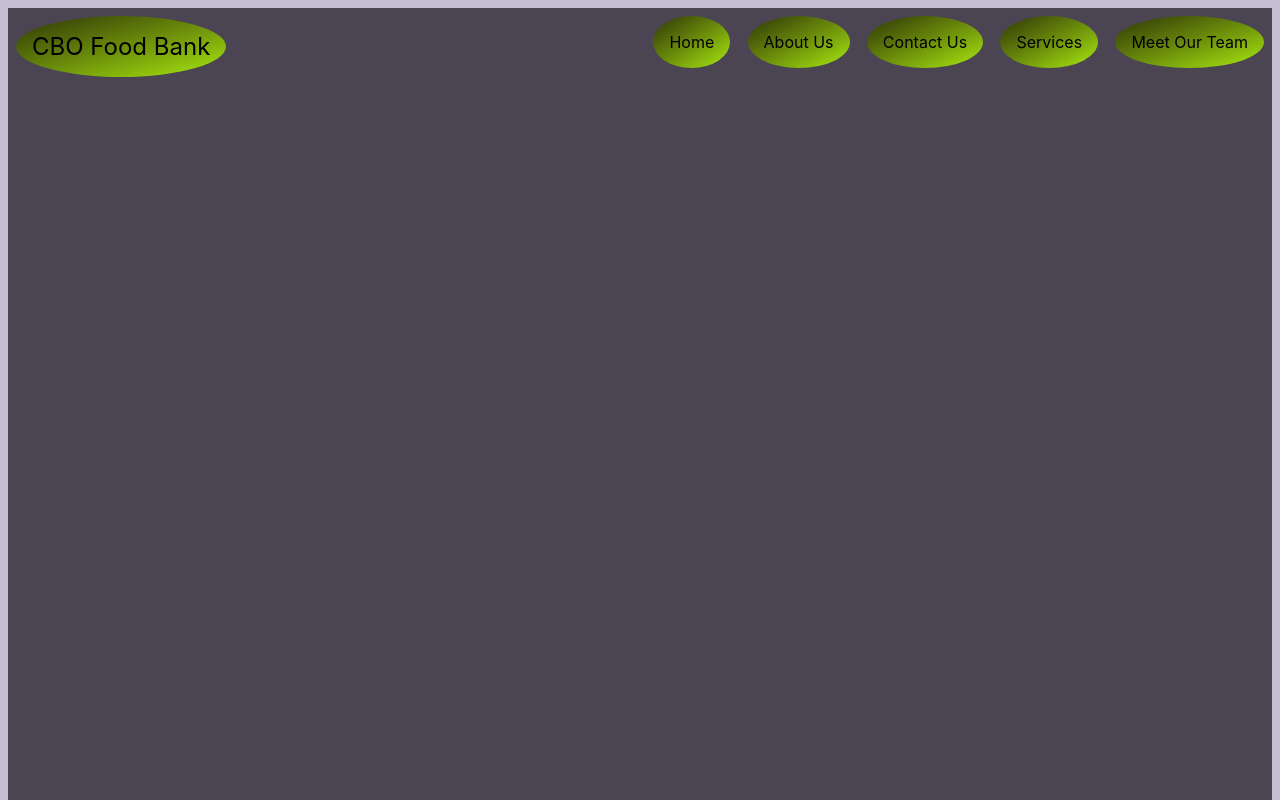
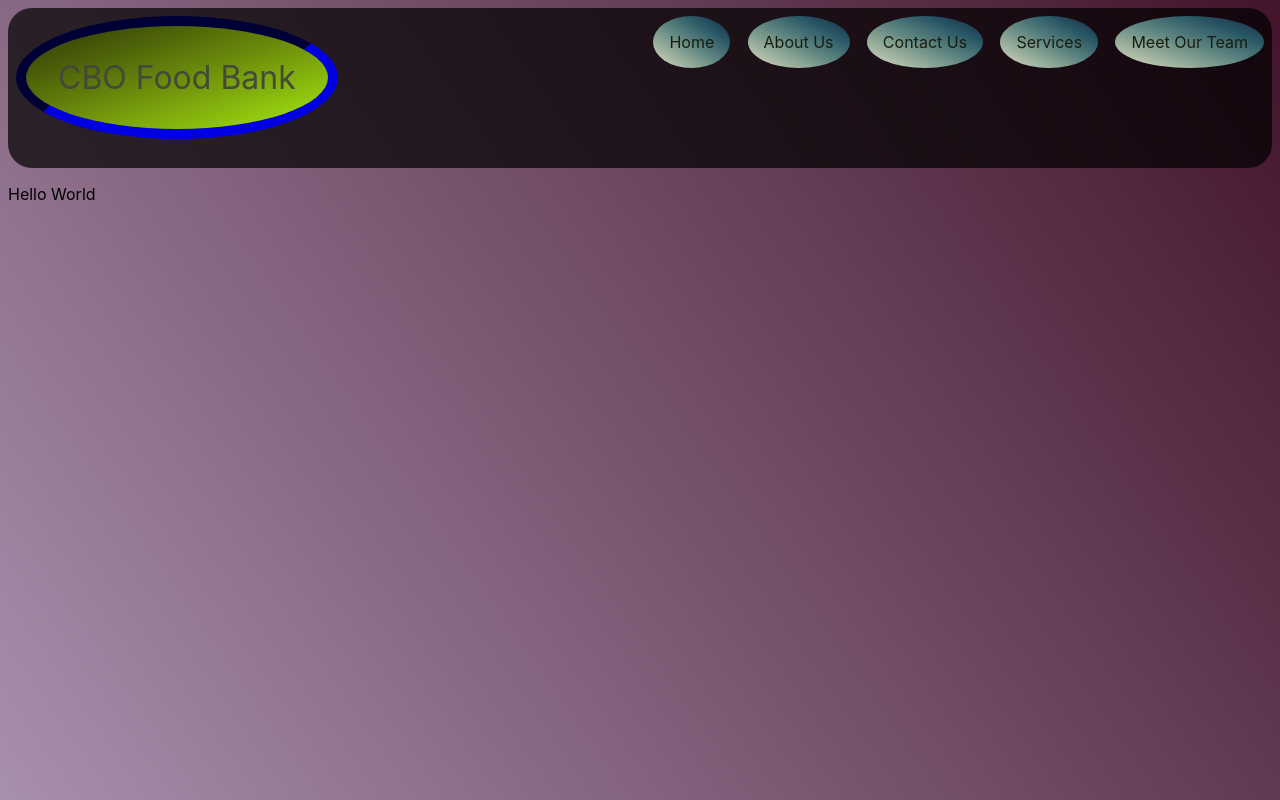
Before and after one commit to posi23/cbo-project1, a website: page index.html in a window 1280 px wide. Shown: the top 800 px of the page. Drawn offline with Linux system fonts and the light colour scheme; files that its build step writes are made by us from their sources.

Commit message:
made some changes to the navbar and logo of the website to make it more visually appealing

```diff
--- a/index.html
+++ b/index.html
@@ -25,6 +25,7 @@
                         </ul>
                   </nav>
             </div>
+            <p>Hello World</p>
             <br>
             <br>
             <br>
--- a/pages/css/styles.css
+++ b/pages/css/styles.css
@@ -2,32 +2,66 @@ body {
   margin: 0;
   font-family: -apple-system, BlinkMacSystemFont, "Segoe UI", Roboto, Oxygen,
     Ubuntu, Cantarell, "Open Sans", "Helvetica Neue", sans-serif;
-  background-color: #c6bfd1;
+  background-image: linear-gradient(
+    to right top,
+    #d2c6e0,
+    #ac96b2,
+    #886984,
+    #653e57,
+    #43142c
+  );
 }
 
 #main-content {
   margin: 0.5rem;
-  background-color: #4b4453;
 }
 
 .header {
+  height: 10rem;
+  width: auto;
+  background-color: rgba(0, 0, 0, 0.7);
+  border-radius: 1.5rem;
   position: sticky;
-  top: 1rem;
+  top: 0;
+  box-shadow: 10px, 10px, 4px, 2px, rgba(123, 121, 121, 0.75);
+}
+
+.header a {
+  color: #191d0e;
+  font-family: inherit;
+  text-decoration: none;
+  background-image: linear-gradient(
+    to right top,
+    #e0dcc6,
+    #9bb09c,
+    #5b837f,
+    #285665,
+    #142943
+  );
+  border-radius: 50%;
+}
+
+.header a:hover {
+  background-image: linear-gradient(
+    to bottom left,
+    #e0dcc6,
+    #9bb09c,
+    #5b837f,
+    #285665,
+    #142943
+  );
 }
 
 .header > a {
   position: absolute;
+  top: 0.5rem;
   left: 0.5rem;
-  font-size: 1.5rem;
+  font-size: 2rem;
   margin-right: 8rem;
-  padding: 1rem;
+  padding: 2rem;
+  border: darkblue 10px inset;
   display: inline-block;
-}
-
-.header a {
-  color: black;
-  font-family: inherit;
-  text-decoration: none;
+  color: #444939;
   background: linear-gradient(
     to right bottom,
     #2d3705,
@@ -36,10 +70,9 @@ body {
     #89ba0d,
     #a8eb12
   );
-  border-radius: 50%;
 }
 
-.header a:hover {
+.header > a:hover {
   background: linear-gradient(
     to top left,
     #2d3705,
@@ -49,10 +82,13 @@ body {
     #a8eb12
   );
 }
+
 .navbar {
+  height: 4rem;
+  position: absolute;
+  top: 0.5rem;
+  right: 0.5rem;
   display: inline-block;
-  position: absolute;
-  right: 0.5rem;
 }
 
 .navbar ul li {
```
